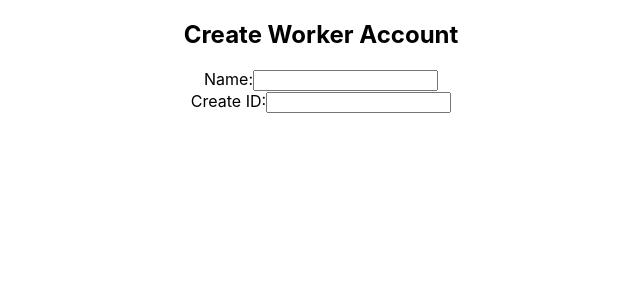
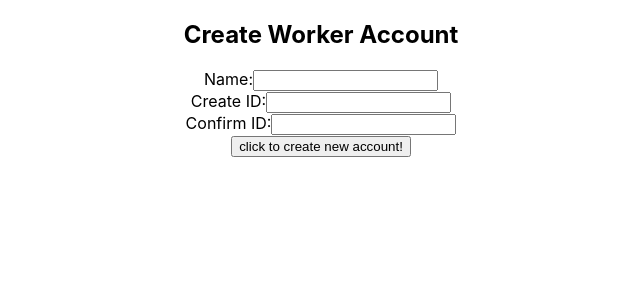
Before and after one commit to Millergeorges2/clockInApp, a React (Create React App) app: page / in a window 1280 px wide. Both pictures are taken after typing "5" into the empty fields and a click on the button "create User". Shown: the top 300 px of the page, without its empty margins (319-959 px from the left). Built offline with nearby package versions, Linux system fonts and the light colour scheme.

Commit message:
added confirm id

```diff
--- a/src/App.js
+++ b/src/App.js
@@ -10,15 +10,19 @@ class App extends Component {
   constructor(props) {
     super(props);
     this.state = {
-      workIdent: '',
+      createName: '',
       createID: '',
-      createName: ''
+      confirmID: '',
+      workIdent: ''
     }
 
     this.getWorkerID = this.getWorkerID.bind(this);
-    this.showWorkerID = this.showWorkerID.bind(this);
+    this.logIn = this.logIn.bind(this);
     this.getCreatedID = this.getCreatedID.bind(this);
     this.getCreatedName = this.getCreatedName.bind(this);
+    this.confirmID = this.confirmID.bind(this);
+    this.addUser = this.addUser.bind(this);
+
   }
 
   getWorkerID(event) {
@@ -27,7 +31,7 @@ class App extends Component {
     this.setState({ workIdent: event.target.value });
   }
 
-  showWorkerID() {
+  logIn() {
     //  console.log(`worker ID is ${this.state.workIdent}`)
   }
 
@@ -37,6 +41,20 @@ class App extends Component {
 
   getCreatedID(event) {
     this.setState({createID: event.target.value})
+  }
+
+  confirmID(event) {
+    this.setState({confirmID: event.target.value})
+
+  }
+
+  addUser() {
+    // console.log(this.state.createID, this.state.confirmID)
+    if (this.state.createID === this.state.confirmID) {
+      console.log(`your ID is confirmed`);
+    } else {
+      alert(`Your ID does not match`);
+    }
   }
 
 
@@ -54,7 +72,7 @@ class App extends Component {
                   <div className="input-group mb-3">
                     <input onChange={this.getWorkerID} type="number" className="form-control" aria-describedby="basic-addon2" />
                     <div className="input-group-append">
-                      <button onClick={this.showWorkerID} id="submitID" className="btn btn-outline-secondary" type="button"> <Link to='/createworker'> create User</Link></button>
+                      <button onClick={this.logIn} id="submitID" className="btn btn-outline-secondary" type="button"> <Link to='/createworker'> create User</Link></button>
                     </div>
                   </div>
                 </div>
@@ -68,14 +86,19 @@ class App extends Component {
                 <div>
 
                   <h2> Create Worker Account</h2>
-                  <div class="form-group">
-                    <label for="name">Name:</label>
-                    <input type="text" class="form-control" id="Name" />
+                  <div className="form-group">
+                    <label htmlFor="name">Name:</label>
+                    <input onChange={this.getCreatedName} type="text" className="form-control" id="Name" />
                   </div>
-                  <div class="form-group">
-                    <label for="createID">Create ID:</label>
-                    <input type="number" maxLength='6' class="form-control" id="createID" />
+                  <div className="form-group">
+                    <label htmlFor="createID">Create ID:</label>
+                    <input onChange={this.getCreatedID} type="number" maxLength='6' className="form-control" id="createID" />
                   </div>
+                  <div className="form-group">
+                    <label htmlFor="confirmID">Confirm ID:</label>
+                    <input onChange={this.confirmID} type="number" maxLength='6' className="form-control" id="createID" />
+                  </div>
+                  <button onClick={this.addUser}>click to create new account!</button>
                 </div>
               )
             }
```
